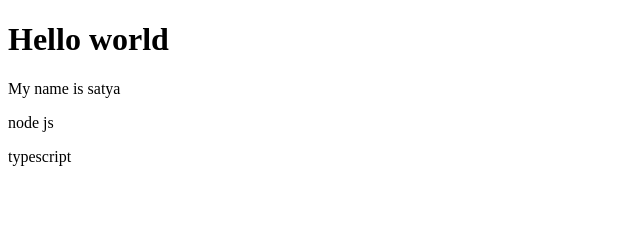
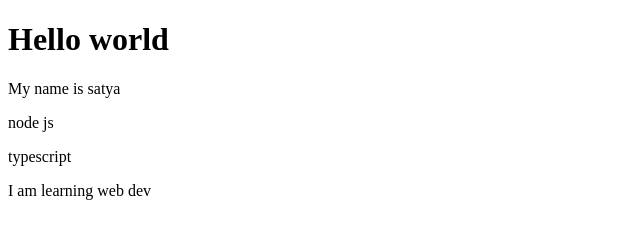
Before and after one commit to Khaklu/git-github-1, a plain HTML site: page index.html in a window 1280 px wide. Shown: the whole page, without its empty margins (0-640 px from the left). Drawn offline with Linux system fonts and the light colour scheme.

Commit message:
add para

```diff
--- a/index.html
+++ b/index.html
@@ -12,5 +12,6 @@
   <p>My name is satya</p>
   <p>node js</p>
   <p>typescript</p>
+  <p>I am learning web dev</p>
 </body>
 </html>
```
